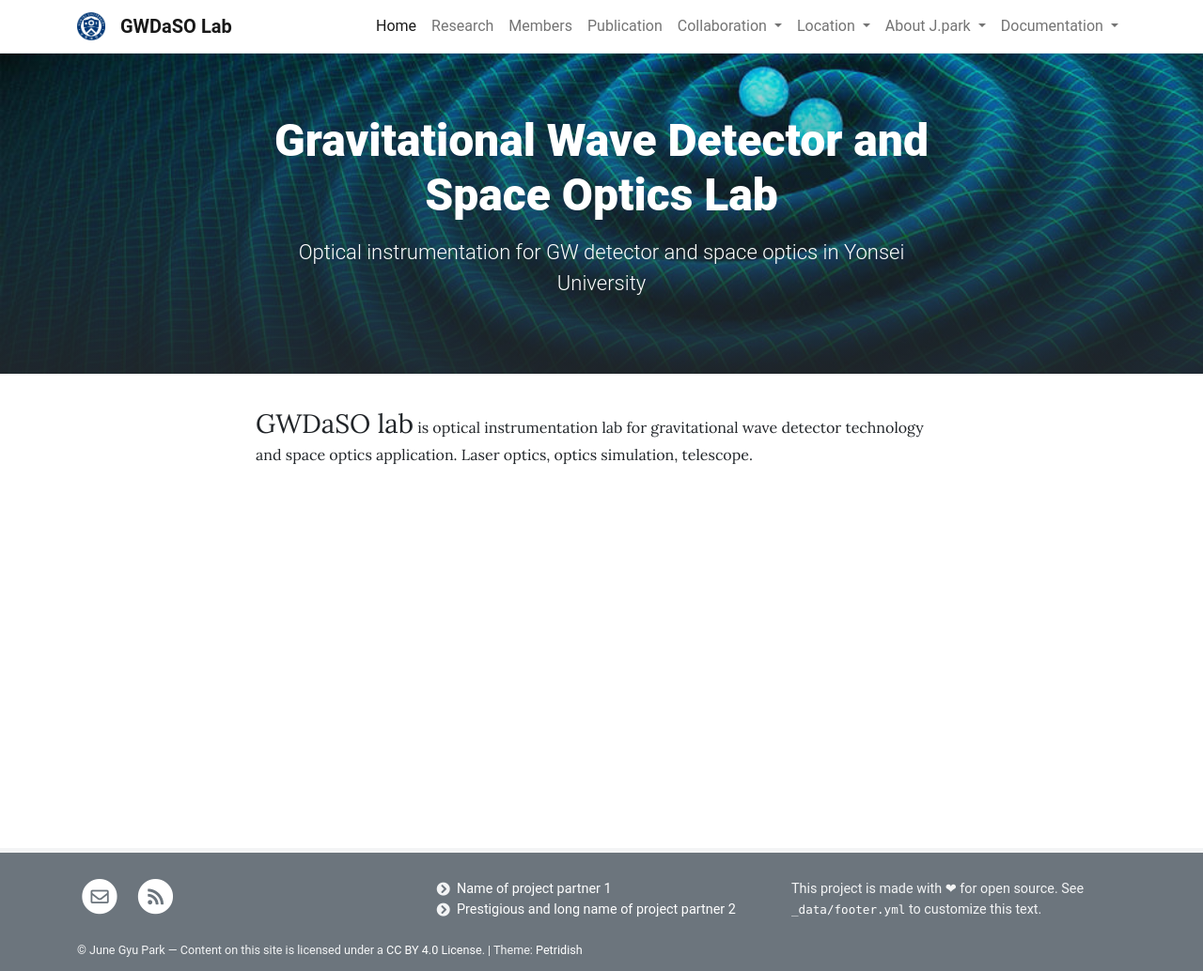
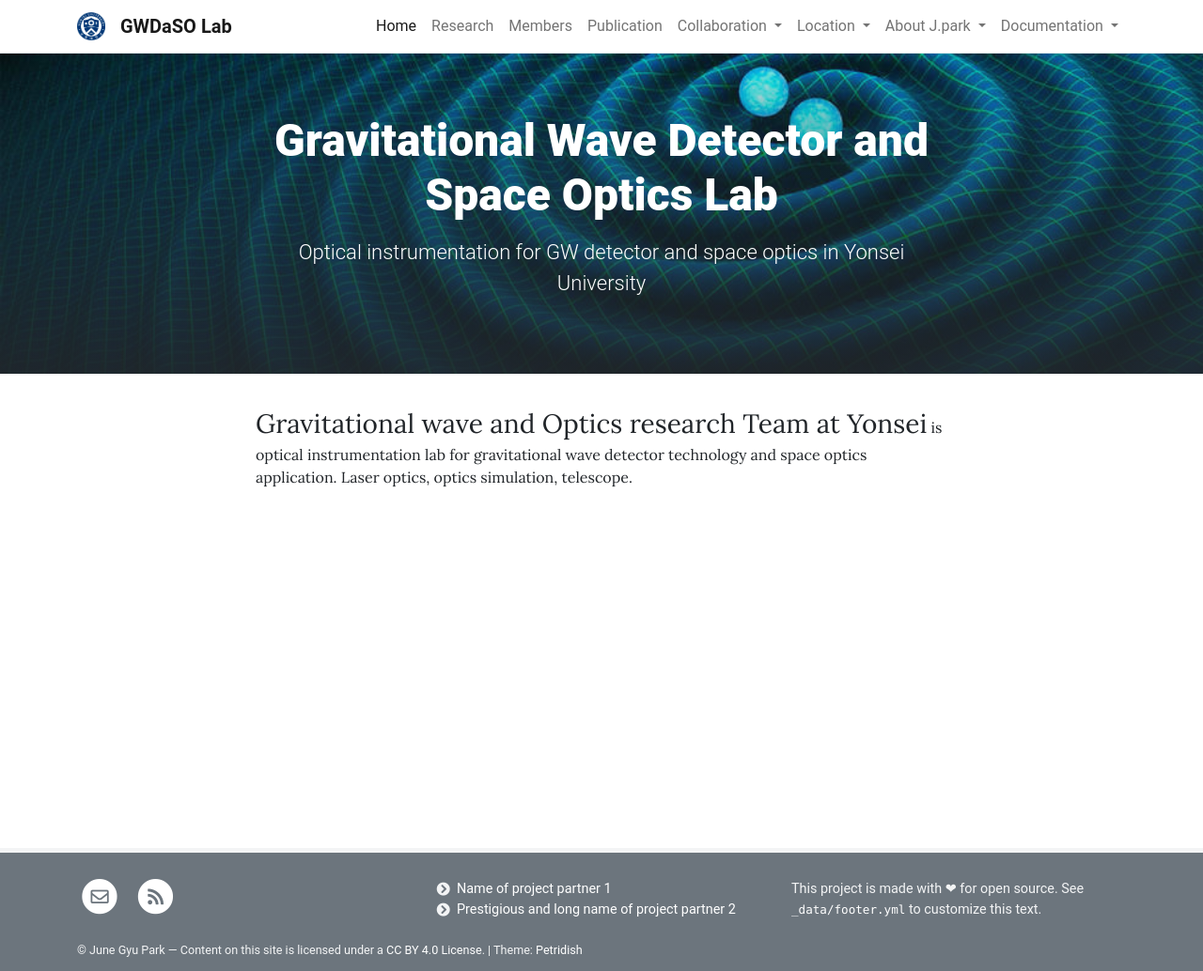
Before and after one commit to jgpark84/testpage, a Jekyll site: the page built from pages/home.md, in a window 1280 px wide. Shown: the whole page at 94% size. Built offline with Jekyll 4.4.1, drawn with Linux system fonts in a browser that asks for light colours.

Commit message:
Update home.md

```diff
--- a/pages/home.md
+++ b/pages/home.md
@@ -6,4 +6,4 @@ background: /assets/theme/images/banne.jpg
 permalink: /
 ---
 
-<span style="font-size:28px">GWDaSO lab</span> is optical instrumentation lab for gravitational wave detector technology and space optics application. Laser optics, optics simulation, telescope.
+<span style="font-size:28px">Gravitational wave and Optics research Team at Yonsei</span> is optical instrumentation lab for gravitational wave detector technology and space optics application. Laser optics, optics simulation, telescope.
```
